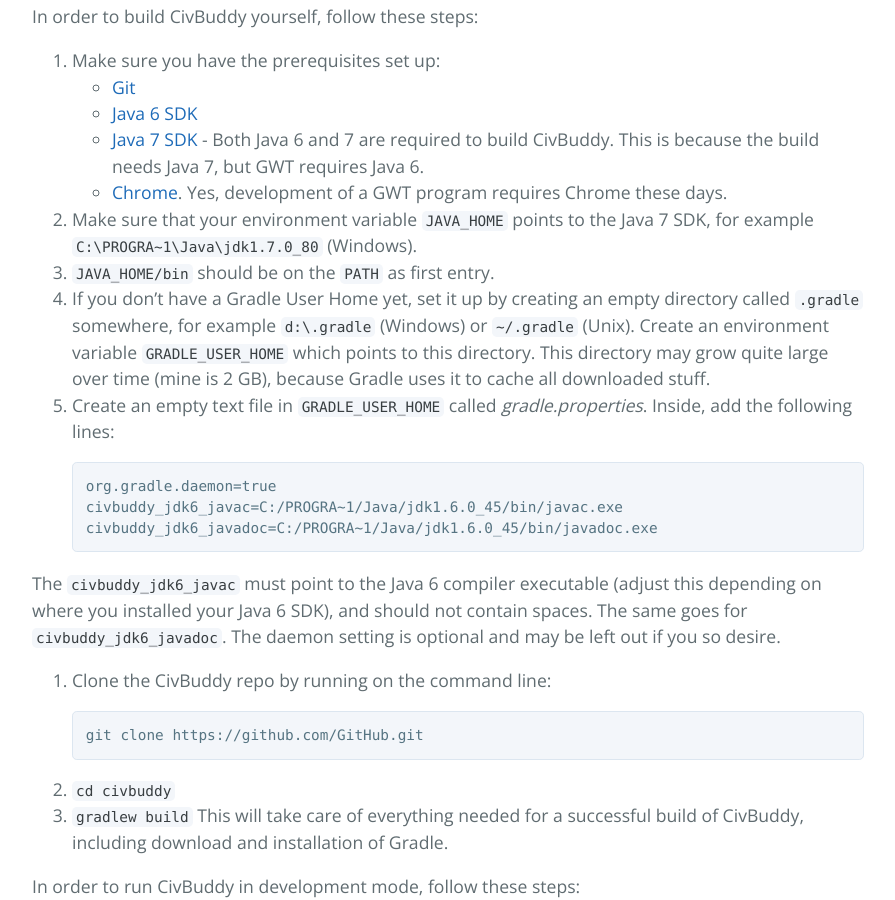
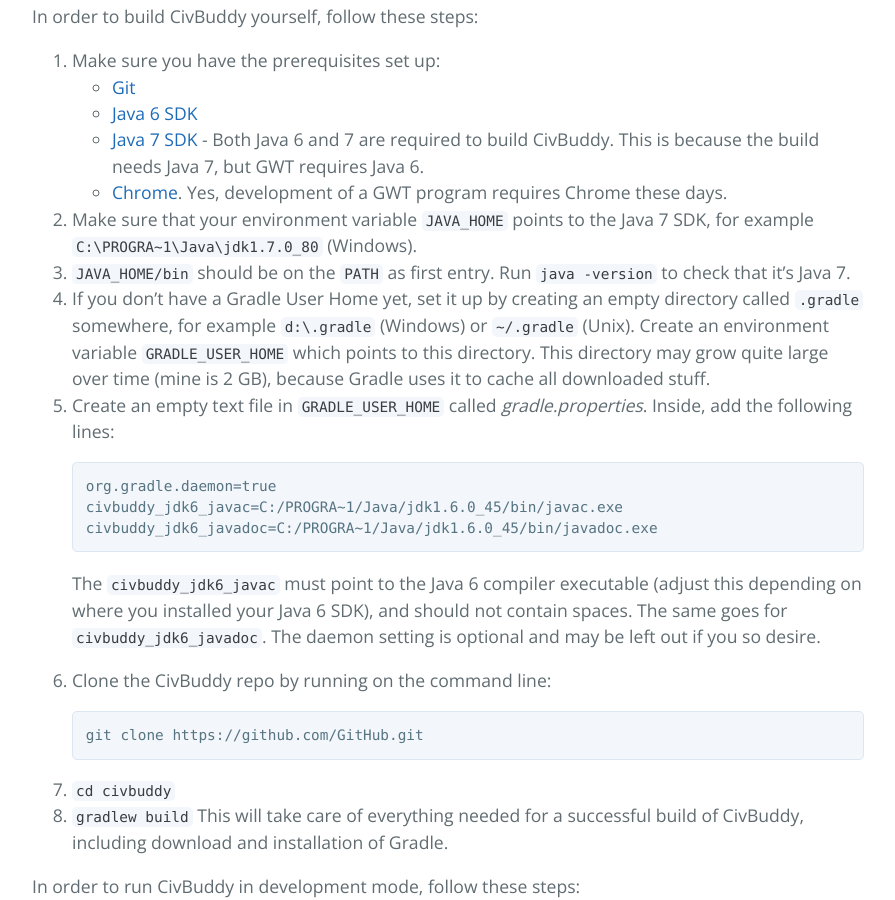
Before and after one commit to tsjensen/civbuddy, a Jekyll site: the page built from index.html, in a window 1280 px wide and 900 px high, scrolled down 1599 px. Shown: the whole window, without its empty margins (192-1087 px from the left). Built offline with Jekyll 4.4.1, drawn with Linux system fonts in a browser that asks for light colours.

Commit message:
Add remark on Java 7

```diff
--- a/index.html
+++ b/index.html
@@ -40,7 +40,7 @@
    - [Java 7 SDK](http://www.oracle.com/technetwork/java/javase/downloads/jdk7-downloads-1880260.html) - Both Java 6 and 7 are required to build {{ site.name }}. This is because the build needs Java&nbsp;7, but GWT requires Java&nbsp;6.
    - [Chrome](http://www.google.com/chrome). Yes, development of a GWT program requires Chrome these days.
  1. Make sure that your environment variable `JAVA_HOME` points to the Java&nbsp;7 SDK, for example `C:\PROGRA~1\Java\jdk1.7.0_80` (Windows).
- 1. `JAVA_HOME/bin` should be on the `PATH` as first entry.
+ 1. `JAVA_HOME/bin` should be on the `PATH` as first entry. Run `java -version` to check that it's Java&nbsp;7.
  1. If you don't have a Gradle User Home yet, set it up by creating an empty directory called `.gradle` somewhere, for example `d:\.gradle` (Windows) or `~/.gradle` (Unix). Create an environment variable `GRADLE_USER_HOME` which points to this directory. This directory may grow quite large over time (mine is 2&nbsp;GB), because Gradle uses it to cache all downloaded stuff.
  1. Create an empty text file in `GRADLE_USER_HOME` called *gradle.properties*. Inside, add the following lines:
 
@@ -48,7 +48,7 @@
         civbuddy_jdk6_javac=C:/PROGRA~1/Java/jdk1.6.0_45/bin/javac.exe
         civbuddy_jdk6_javadoc=C:/PROGRA~1/Java/jdk1.6.0_45/bin/javadoc.exe
 
-The `civbuddy_jdk6_javac` must point to the Java&nbsp;6 compiler executable (adjust this depending on where you installed your Java&nbsp;6 SDK), and should not contain spaces. The same goes for `civbuddy_jdk6_javadoc`. The daemon setting is optional and may be left out if you so desire.
+    The `civbuddy_jdk6_javac` must point to the Java&nbsp;6 compiler executable (adjust this depending on where you installed your Java&nbsp;6 SDK), and should not contain spaces. The same goes for `civbuddy_jdk6_javadoc`. The daemon setting is optional and may be left out if you so desire.
  1. Clone the {{ site.name }} repo by running on the command line:
 
         git clone https://github.com/{{ site.github }}.git
```
